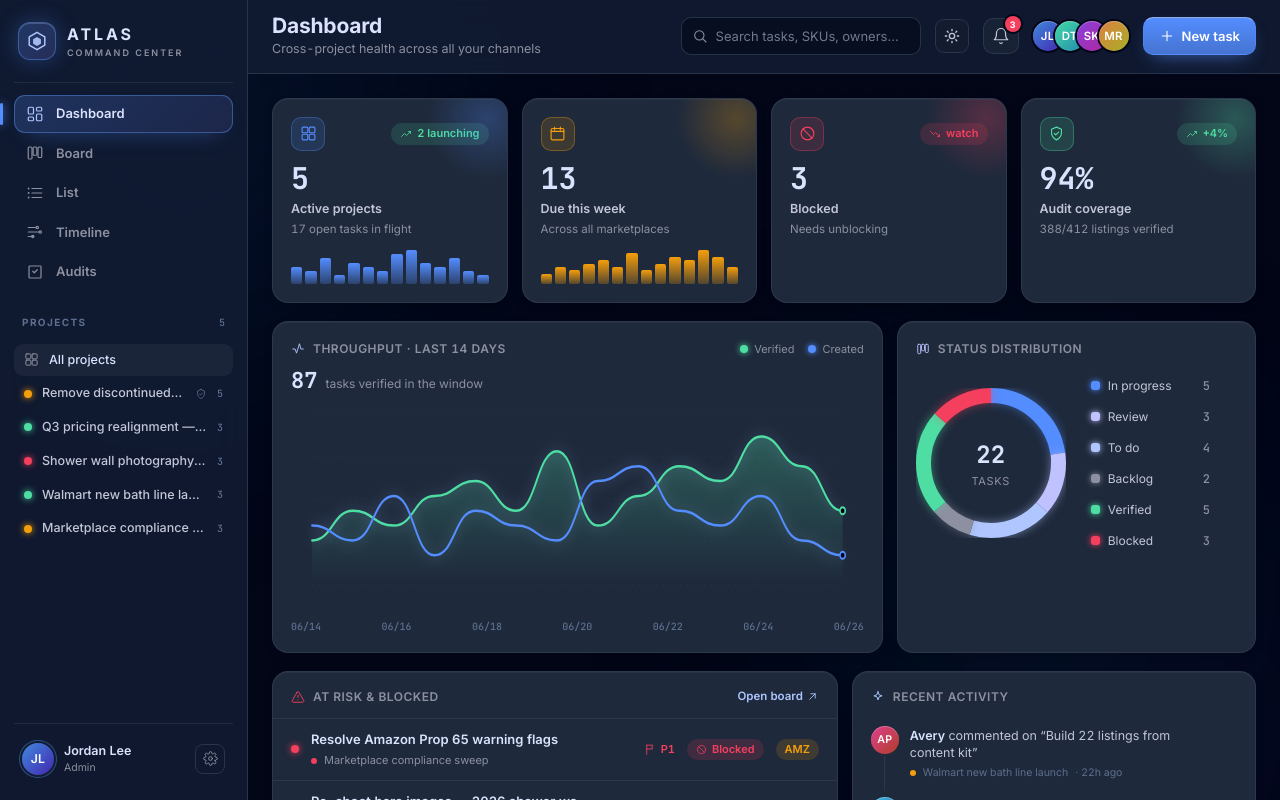
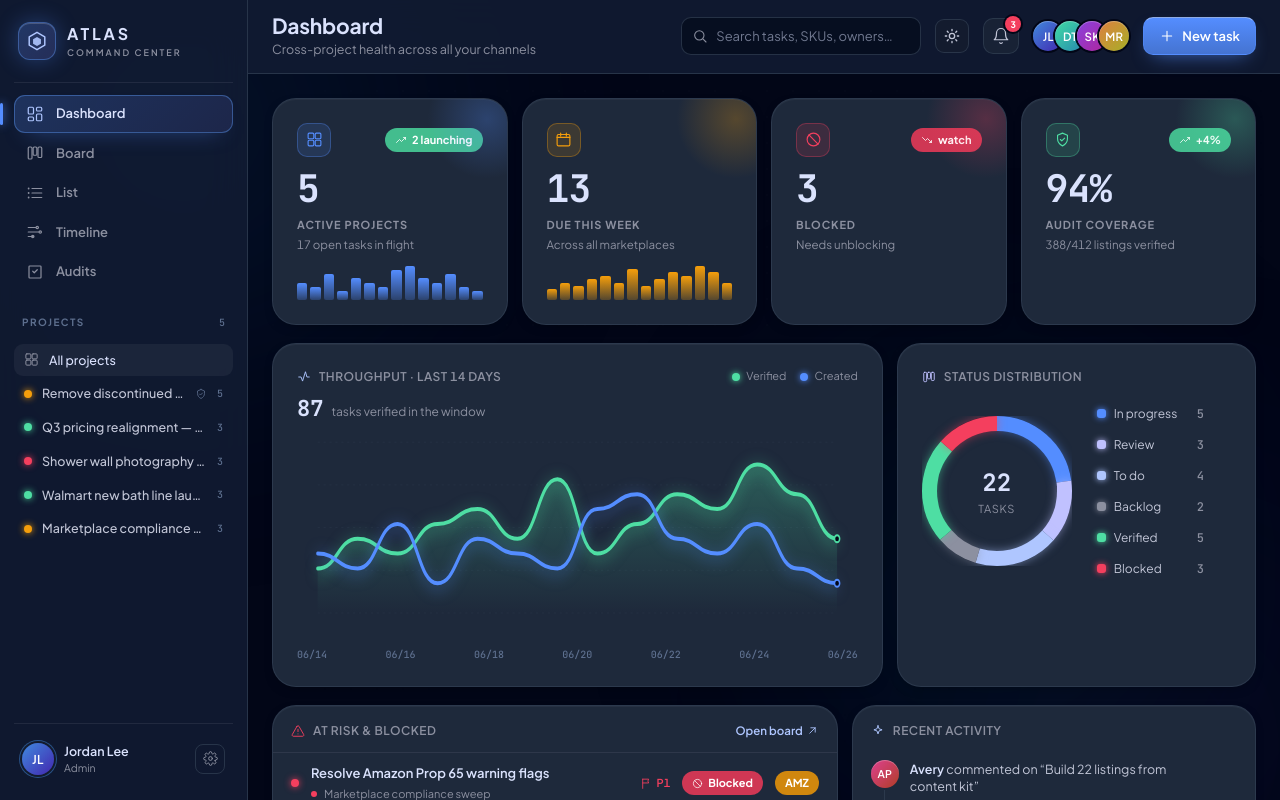
Before and after one commit to trumbullecommerce-arch/Atlas, a Next.js app: page / in a window 1280 px wide. Built offline with nearby package versions, Linux system fonts and the light colour scheme.

Commit message:
Atlas: Premium Studio restyle - Jakarta type, bento float, plush radii, solid status blocks, glowing charts

```diff
--- a/app/globals.css
+++ b/app/globals.css
@@ -44,8 +44,8 @@
   /* Scales */
   --r-sm: 6px;
   --r: 8px;
-  --r-md: 12px;
-  --r-lg: 16px;
+  --r-md: 16px;
+  --r-lg: 24px;
   --r-pill: 9999px;
 
   --dur: 0.2s;
@@ -73,7 +73,7 @@
   --color-text-soft: var(--text-soft);
   --color-muted: var(--muted);
   --color-border: var(--border);
-  --font-sans: var(--font-inter), ui-sans-serif, system-ui, sans-serif;
+  --font-sans: var(--font-jakarta), ui-sans-serif, system-ui, sans-serif;
   --font-mono: var(--font-mono), ui-monospace, SFMono-Regular, monospace;
 }
 
@@ -92,7 +92,7 @@ html {
 body {
   background: var(--floor);
   color: var(--text);
-  font-family: var(--font-inter), ui-sans-serif, system-ui, -apple-system, "Segoe UI", Roboto, sans-serif;
+  font-family: var(--font-jakarta), ui-sans-serif, system-ui, -apple-system, "Segoe UI", Roboto, sans-serif;
   font-size: 14px;
   line-height: 1.5;
   -webkit-font-smoothing: antialiased;
@@ -209,6 +209,7 @@ body {
   background: var(--surface-3);
   border: 1px solid var(--border);
   border-radius: var(--r-lg);
+  padding: 24px;
   box-shadow: var(--shadow-1), inset 0 1px 0 rgba(255, 255, 255, 0.04);
 }
 .card {
@@ -265,10 +266,6 @@ body {
   }
 }
 
-.chart-glow {
-  filter: drop-shadow(0 0 8px rgba(175, 198, 255, 0.4));
-}
-
 @media (prefers-reduced-motion: reduce) {
   *,
   .fx .glow {
@@ -318,12 +315,16 @@ html[data-mode="light"] {
   --error: #e11d48;
   --error-soft: #be123c;
   --warning: #b8740a;
-  --shadow-1: 0 4px 14px -8px rgba(15, 23, 42, 0.18);
-  --shadow-2: 0 18px 44px -22px rgba(15, 23, 42, 0.22);
-  --shadow-3: 0 30px 80px -30px rgba(15, 23, 42, 0.28);
+  /* Bento float — large, ultra-soft, low-opacity so cards lift off the page. */
+  --shadow-1: 0 20px 40px -12px rgba(15, 23, 42, 0.06);
+  --shadow-2: 0 30px 60px -18px rgba(15, 23, 42, 0.09);
+  --shadow-3: 0 40px 90px -28px rgba(15, 23, 42, 0.12);
   --glow: 0 0 0 4px rgba(47, 109, 240, 0.14);
 }
 html[data-mode="light"] body { background: var(--floor); }
+/* Bento float: drop the hard outline and let the soft shadow define the card. */
+html[data-mode="light"] .panel { border-color: transparent; }
+html[data-mode="light"] .card { border-color: transparent; box-shadow: var(--shadow-1); }
 html[data-mode="light"] ::selection { background: rgba(47, 109, 240, 0.22); color: #0f1b33; }
 html[data-mode="light"] .fx .glow { opacity: 0.5; }
 html[data-mode="light"] .fx .g1 { background: radial-gradient(circle, #bcd4ff, transparent 66%); }
--- a/app/layout.tsx
+++ b/app/layout.tsx
@@ -1,10 +1,10 @@
 import "./globals.css";
 import type { Metadata, Viewport } from "next";
-import { Inter, JetBrains_Mono } from "next/font/google";
+import { Plus_Jakarta_Sans, JetBrains_Mono } from "next/font/google";
 
-const inter = Inter({
+const jakarta = Plus_Jakarta_Sans({
   subsets: ["latin"],
-  variable: "--font-inter",
+  variable: "--font-jakarta",
   display: "swap",
 });
 
@@ -33,7 +33,7 @@ export default function RootLayout({
   children: React.ReactNode;
 }) {
   return (
-    <html lang="en" data-mode="dark" suppressHydrationWarning className={`${inter.variable} ${jetbrainsMono.variable}`}>
+    <html lang="en" data-mode="dark" suppressHydrationWarning className={`${jakarta.variable} ${jetbrainsMono.variable}`}>
       <body>
         <script
           dangerouslySetInnerHTML={{
--- a/components/ui/Charts.tsx
+++ b/components/ui/Charts.tsx
@@ -97,9 +97,10 @@ export function AreaLineChart({
               d={line}
               fill="none"
               stroke={s.color}
-              strokeWidth="2.5"
-              className="chart-glow"
+              strokeWidth="4"
               strokeLinecap="round"
+              // Chunky line gets a tinted glow in its OWN series color.
+              style={{ filter: `drop-shadow(0 3px 8px color-mix(in srgb, ${s.color} 55%, transparent))` }}
               initial={{ pathLength: 0 }}
               animate={{ pathLength: 1 }}
               transition={{ duration: 1.2, ease: "easeInOut", delay: drawDelay }}
--- a/components/ui/Primitives.tsx
+++ b/components/ui/Primitives.tsx
@@ -102,6 +102,11 @@ export function AvatarStack({
 }
 
 // ── Generic chip ──────────────────────────────────────────────────────────
+// Monday.com-style status block: a bold, fully-saturated SOLID fill with pure
+// white text, fully rounded. The fill is deepened toward midnight
+// (color-mix … #0b1020 16%) so white text stays legible even on our lighter
+// palette colors (mint, teal, amber, cyan). Set `tinted={false}` for the rare
+// neutral/outline variant (e.g. the "All channels" marketplace pill).
 export function Chip({
   children,
   color,
@@ -121,14 +126,14 @@ export function Chip({
         display: "inline-flex",
         alignItems: "center",
         gap: 5,
-        padding: "2px 9px",
-        borderRadius: 999,
+        padding: "3px 10px",
+        borderRadius: "var(--r-pill)",
         fontSize: 11,
-        fontWeight: 600,
+        fontWeight: 700,
         lineHeight: 1.6,
         whiteSpace: "nowrap",
-        color: tinted ? color : "var(--text-soft)",
-        background: tinted ? `color-mix(in srgb, ${color} 15%, transparent)` : "transparent",
+        color: tinted ? "#FFFFFF" : "var(--text-soft)",
+        background: tinted ? `color-mix(in srgb, ${color}, #0b1020 16%)` : "transparent",
         border: tinted ? "none" : "1px solid var(--border)",
         ...style,
       }}
@@ -151,20 +156,7 @@ const STATUS_PILL: Record<string, { label: string; color: string }> = {
 
 export function StatusPill({ statusKey }: { statusKey: string }) {
   const s = STATUS_PILL[statusKey] ?? { label: statusKey, color: "#8c90a0" };
-  return (
-    <Chip color={s.color}>
-      <span
-        style={{
-          width: 6,
-          height: 6,
-          borderRadius: "50%",
-          background: s.color,
-          boxShadow: `0 0 6px ${s.color}`,
-        }}
-      />
-      {s.label}
-    </Chip>
-  );
+  return <Chip color={s.color}>{s.label}</Chip>;
 }
 
 // ── Priority flag ─────────────────────────────────────────────────────────
@@ -265,12 +257,7 @@ export const AUDIT_STATUS_META: Record<
 
 export function AuditStatusPill({ status }: { status: AuditItemStatus }) {
   const m = AUDIT_STATUS_META[status];
-  return (
-    <Chip color={m.color}>
-      <span style={{ width: 6, height: 6, borderRadius: "50%", background: m.color }} />
-      {m.label}
-    </Chip>
-  );
+  return <Chip color={m.color}>{m.label}</Chip>;
 }
 
 // ── Checkbox (spring toggle + drawn checkmark) ───────────────────────────────
--- a/components/views/Dashboard.tsx
+++ b/components/views/Dashboard.tsx
@@ -32,7 +32,7 @@ function Panel({ children, style, className }: { children: ReactNode; style?: Re
   return (
     <div
       className={`panel${className ? ` ${className}` : ""}`}
-      style={{ padding: 18, ...style }}
+      style={{ padding: 24, ...style }}
     >
       {children}
     </div>
@@ -97,11 +97,22 @@ function StatCard({
         )}
       </div>
       <div>
-        <div className="mono" style={{ fontSize: 30, fontWeight: 700, lineHeight: 1, color: "var(--text)" }}>
+        <div className="mono" style={{ fontSize: 38, fontWeight: 700, lineHeight: 1, letterSpacing: "-0.02em", color: "var(--text)" }}>
           {value}
         </div>
-        <div style={{ fontSize: 12.5, fontWeight: 600, color: "var(--text-soft)", marginTop: 7 }}>{label}</div>
-        <div style={{ fontSize: 11.5, color: "var(--muted)", marginTop: 2 }}>{sub}</div>
+        <div
+          style={{
+            fontSize: 11,
+            fontWeight: 700,
+            textTransform: "uppercase",
+            letterSpacing: "0.08em",
+            color: "var(--muted)",
+            marginTop: 10,
+          }}
+        >
+          {label}
+        </div>
+        <div style={{ fontSize: 11.5, color: "var(--muted)", marginTop: 3 }}>{sub}</div>
       </div>
       {spark && (
         <div style={{ marginTop: "auto" }}>
```
